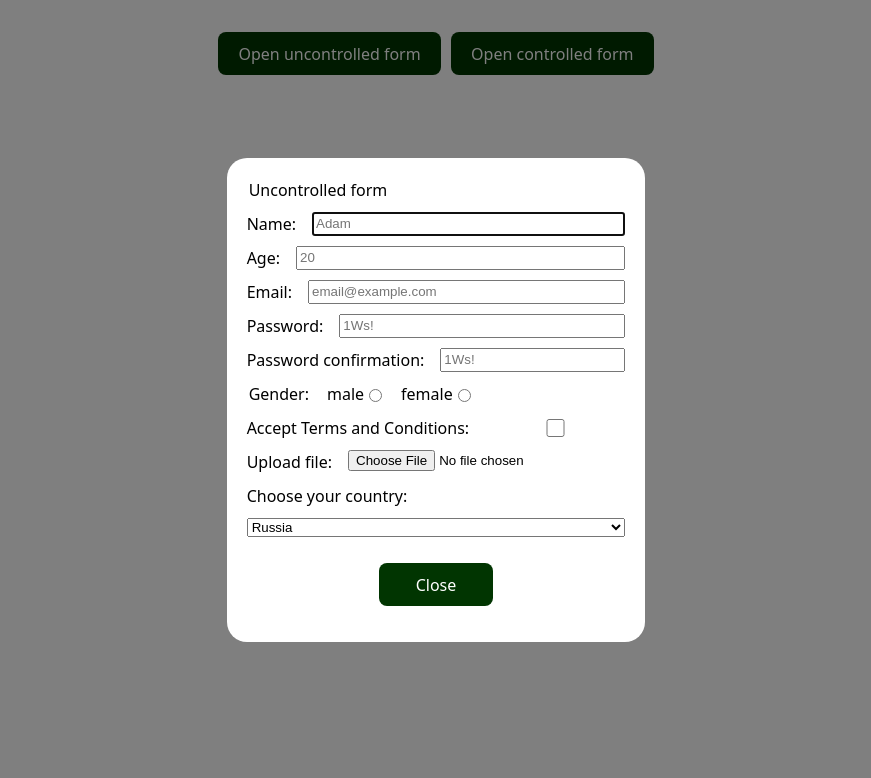
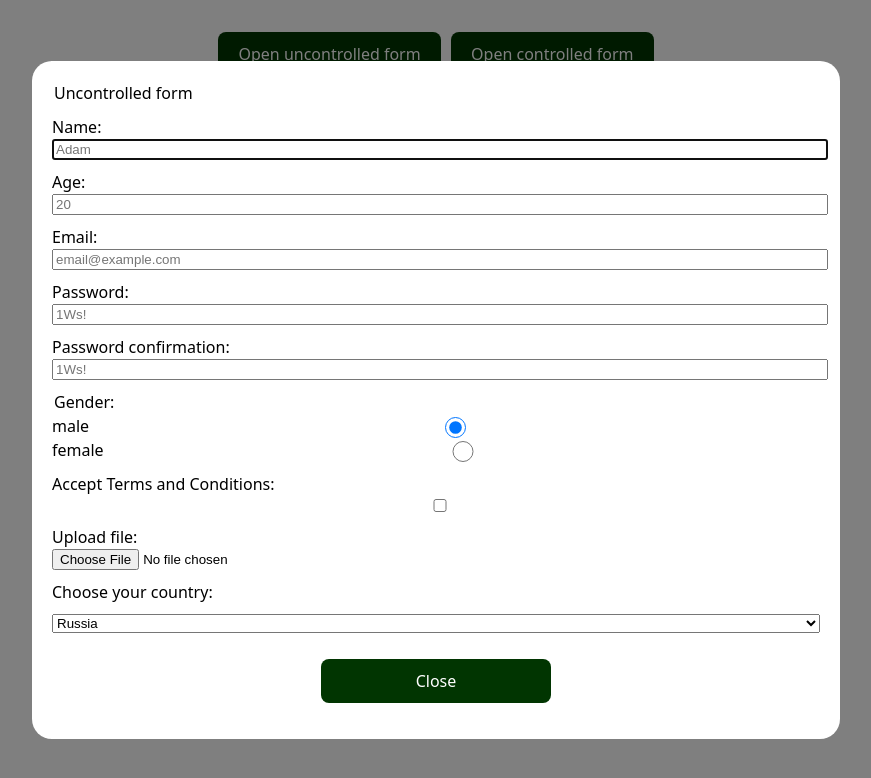
Before and after one commit to Viktor1905/React_RS, a React (Vite) app: page / in a window 1280 px wide. Both pictures are taken after a click on the button "Open uncontrolled form". Shown: the top 778 px of the page, without its empty margins (204-1075 px from the left). Built offline with nearby package versions, Linux system fonts and the light colour scheme.

Commit message:
feat: form zod schema integrate for ControlledForm

```diff
--- a/src/App.module.css
+++ b/src/App.module.css
@@ -5,8 +5,8 @@
   align-items: center;
   top: 0;
   left: 0;
-  width: 100vw;
-  height: 100vh;
+  min-width: 100vw;
+  min-height: 100vh;
   background-color: rgba(0, 0, 0, 0.5);
 }
 .buttonWrapper {
--- a/src/components/ControlledForm/ControlledForm.tsx
+++ b/src/components/ControlledForm/ControlledForm.tsx
@@ -4,12 +4,24 @@ import { effectFunction } from '../../utils/useEffectFunction.ts';
 import { InputControlled } from './Elements/InputControlled.tsx';
 import { SelectControlled } from './Elements/SelectControlled.tsx';
 import styles from '../../styles/form.module.css';
+import { zodResolver } from '@hookform/resolvers/zod';
+import {
+  fullSchema,
+  type FullSchemaData,
+} from '../../utils/schema/baseSchema.ts';
 
 export function ControlledForm({
   closeWindow,
   whichOpen,
 }: ControlledFormProps) {
-  const { register, handleSubmit } = useForm();
+  const {
+    register,
+    handleSubmit,
+    formState: { errors },
+  } = useForm<FullSchemaData>({
+    mode: 'onChange',
+    resolver: zodResolver(fullSchema),
+  });
   const modalRef = useRef<HTMLFormElement>(null);
   const submitRef = useRef<HTMLButtonElement>(null);
   useEffect(
@@ -28,56 +40,67 @@ export function ControlledForm({
         password={false}
         placeholder={'Adam'}
         register={register('name')}
+        errorMessage={errors.name?.message}
       />
       <InputControlled
         label={'age'}
         password={false}
         placeholder={'20'}
         register={register('age')}
+        errorMessage={errors.age?.message}
       />
       <InputControlled
         label={'email'}
         password={false}
         placeholder={'email@example.com'}
         register={register('email')}
+        errorMessage={errors.email?.message}
       />
       <InputControlled
         label={'password'}
         password={false}
         placeholder={'1Ws!'}
         register={register('password')}
+        errorMessage={errors.password?.message}
       />
       <InputControlled
         label={'password confirmation'}
         password={false}
         placeholder={'1Ws!'}
         register={register('password confirmation')}
+        errorMessage={errors['password confirmation']?.message}
       />
       <InputControlled
         label={'gender'}
         password={false}
         register={register('gender')}
+        errorMessage={errors.gender?.message}
       />
       <InputControlled
         label={'accept Terms and Conditions'}
         password={false}
         placeholder={'1Ws!'}
         register={register('accept Terms and Conditions')}
+        errorMessage={errors['accept Terms and Conditions']?.message}
       />
       <InputControlled
         label={'upload file'}
         password={false}
         placeholder={'1Ws!'}
         register={register('upload file')}
+        errorMessage={
+          typeof errors['upload file']?.message === 'string'
+            ? errors['upload file']?.message
+            : undefined
+        }
       />
       <SelectControlled register={register('country')} />
       <button type="submit" ref={submitRef} className={styles.submit}>
-        Close
+        Submit
       </button>
     </form>
   );
 }
-
 type ControlledFormProps = {
   closeWindow: () => void;
   whichOpen: string;
--- a/src/components/ControlledForm/Elements/InputControlled.tsx
+++ b/src/components/ControlledForm/Elements/InputControlled.tsx
@@ -6,9 +6,11 @@ export function InputControlled({
   register,
   password,
   placeholder,
+  errorMessage,
 }: InputElementProps) {
   const type = password ? 'password' : inputTypes[label] || 'text';
   const gender = label === 'gender';
+  console.log(errorMessage);
   if (gender) {
     return (
       <div className={styles.inputWrapper}>
@@ -21,6 +23,7 @@ export function InputControlled({
           <label htmlFor={'Female'}>Female: </label>
           <input {...register} type={type} id={'Female'} value={'Female'} />
         </div>
+        {errorMessage && <span className={styles.error}>{errorMessage}</span>}
       </div>
     );
   }
@@ -28,6 +31,7 @@ export function InputControlled({
     <div className={styles.inputWrapper}>
       <label htmlFor={label}>{capitalizeFirstLetter(label)}: </label>
       <input {...register} type={type} placeholder={placeholder || ''} />
+      {errorMessage && <span className={styles.error}>{errorMessage}</span>}
     </div>
   );
 }
--- a/src/components/UncontrolledForm/Elements/InputUncontrolled.tsx
+++ b/src/components/UncontrolledForm/Elements/InputUncontrolled.tsx
@@ -16,8 +16,8 @@ export function InputUncontrolled({
     return (
       <div className={styles.inputWrapper}>
         <legend>{capitalizeFirstLetter(label)}:</legend>
-        <RadioUncontrolled gender={'male'} />
-        <RadioUncontrolled gender={'female'} />
+        <RadioUncontrolled gender={'male'} checked={true} />
+        <RadioUncontrolled gender={'female'} checked={false} />
       </div>
     );
   }
--- a/src/components/UncontrolledForm/Elements/RadioUncontrolled.tsx
+++ b/src/components/UncontrolledForm/Elements/RadioUncontrolled.tsx
@@ -1,14 +1,15 @@
 import styles from '../../../styles/form.module.css';
 
-export function RadioUncontrolled({ gender }: InputElementProps) {
+export function RadioUncontrolled({ gender, checked }: InputElementProps) {
   return (
     <div className={styles.radioWrapper}>
       <label htmlFor={gender}>{gender}</label>
-      <input type={'radio'} id={gender} value={gender} name="gender" />
+      <input type={'radio'} id={gender} value={gender} name="gender" checked={checked} />
     </div>
   );
 }
 
 type InputElementProps = {
   gender: 'male' | 'female';
+  checked: boolean;
 };
--- a/src/styles/form.module.css
+++ b/src/styles/form.module.css
@@ -1,5 +1,5 @@
 .form {
-    max-width: 400px;
+    width: 60%;
     display: flex;
     flex-direction: column;
     align-content: center;
@@ -10,7 +10,10 @@
 }
 .inputWrapper {
     display: flex;
-    gap: 1rem;
+    flex-direction: column;
+}
+.error {
+    color: red;
 }
 .inputWrapper label {
     flex-shrink: 0;
--- /dev/null
+++ b/src/utils/schema/baseSchema.ts
@@ -0,0 +1,89 @@
+import { z } from 'zod';
+
+export const baseSchema = z.object({
+  name: z.string().refine((value) => /^[A-ZА-Я]/.test(value), {
+    message: 'First letter must be uppercase',
+  }),
+  age: z
+    .string()
+    .refine((value) => value && !isNaN(Number(value)), {
+      message: 'Enter your age',
+    })
+    .refine((value) => Number(value) > 0, {
+      message: 'No negative values',
+    }),
+  email: z.email(),
+  gender: z.string().refine((val) => ['male', 'female'].includes(val), {
+    message: 'Please select a gender option',
+  }),
+  'accept Terms and Conditions': z.boolean().refine((val) => val === true, {
+    message: 'You must accept the terms and conditions',
+  }),
+  country: z.string().min(1, 'Please select a country'),
+  'upload file': z
+    .any()
+    .refine((files) => files && files.length > 0, {
+      message: 'File is required',
+    })
+    .refine((files) => files && files[0]?.size <= 5_242_800, {
+      message: 'File must be less than 5MB',
+    })
+    .refine(
+      (files) => files && ['image/png', 'image/jpeg'].includes(files[0]?.type),
+      {
+        message: 'File must be in .png or .jpeg format',
+      }
+    ),
+  password: z
+    .object({
+      password: z
+        .string()
+        .refine((val) => /[A-Z]/.test(val), {
+          message: 'Should be at least one uppercase letter',
+        })
+        .refine((val) => /[a-z]/.test(val), {
+          message: 'Should be at least one lowercase letter',
+        })
+        .refine((val) => /[0-9]/.test(val), {
+          message: 'Should be at least one number',
+        })
+        .refine((val) => /[!@#$%^&*(),.?":{}|<>]/.test(val), {
+          message: 'Should be at least one special symbol (!@#$% etc.)',
+        }),
+      'password confirmation': z.string(),
+    })
+    .refine((data) => data.password === data['password confirmation'], {
+      message: 'Passwords do not match',
+      path: ['password confirmation'],
+    }),
+});
+
+export const passwordSchema = z
+  .object({
+    password: z
+      .string()
+      .refine((val) => /[A-Z]/.test(val), {
+        message: 'Should be at least one uppercase letter',
+      })
+      .refine((val) => /[a-z]/.test(val), {
+        message: 'Should be at least one lowercase letter',
+      })
+      .refine((val) => /[0-9]/.test(val), {
+        message: 'Should be at least one number',
+      })
+      .refine((val) => /[!@#$%^&*(),.?":{}|<>]/.test(val), {
+        message: 'Should be at least one special symbol (!@#$% etc.)',
+      }),
+    'password confirmation': z.string(),
+  })
+  .refine((data) => data.password === data['password confirmation'], {
+    message: 'Passwords do not match',
+    path: ['password confirmation'],
+  });
+
+export const fullSchema = z.object({
+  ...baseSchema.shape,
+  ...passwordSchema.shape,
+});
+export type PasswordFormData = z.infer<typeof passwordSchema>;
+export type FullSchemaData = z.infer<typeof fullSchema>;
```
Also changed, not shown: 2 other files (tests, documents, lock files or other folders).
